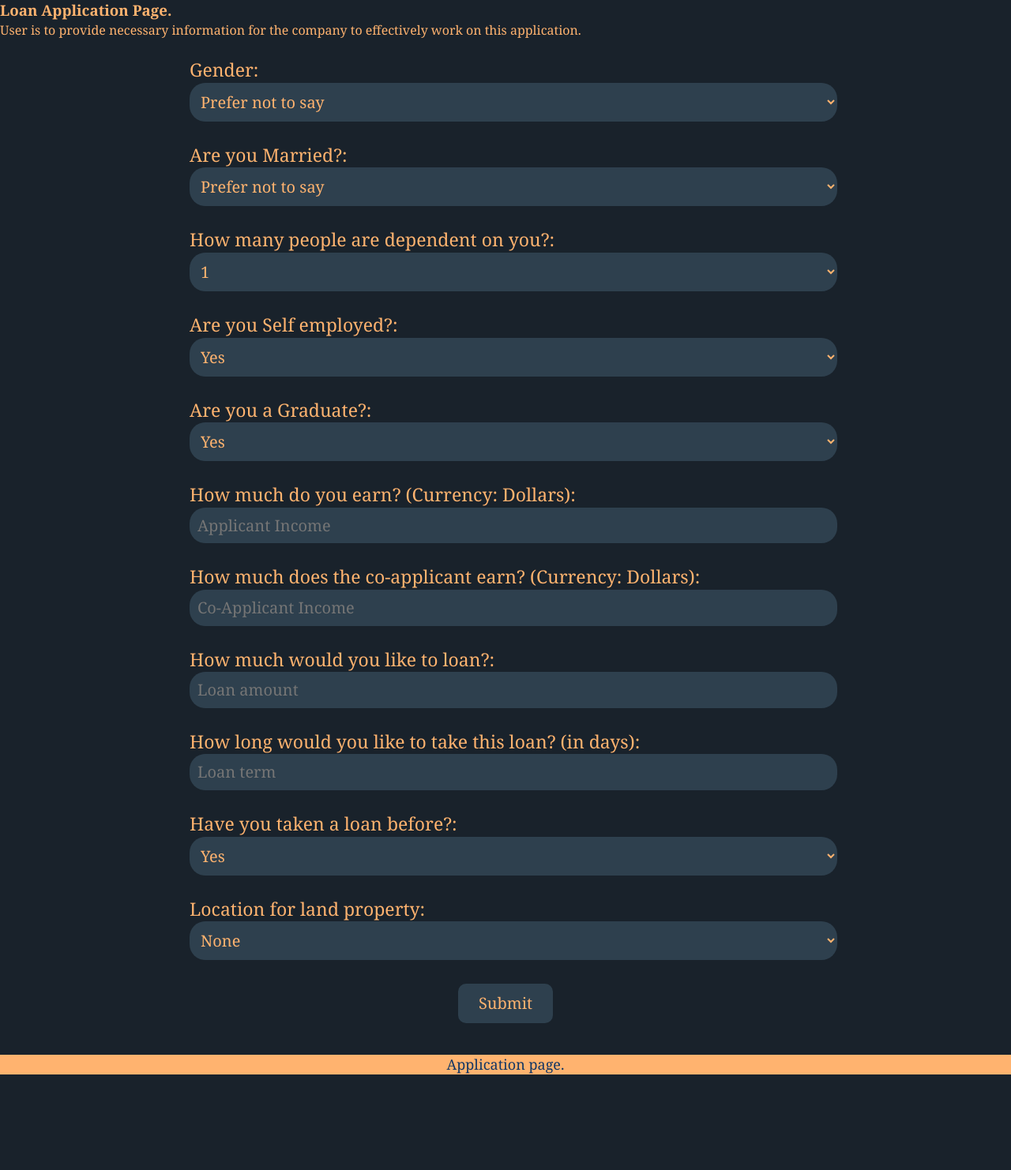
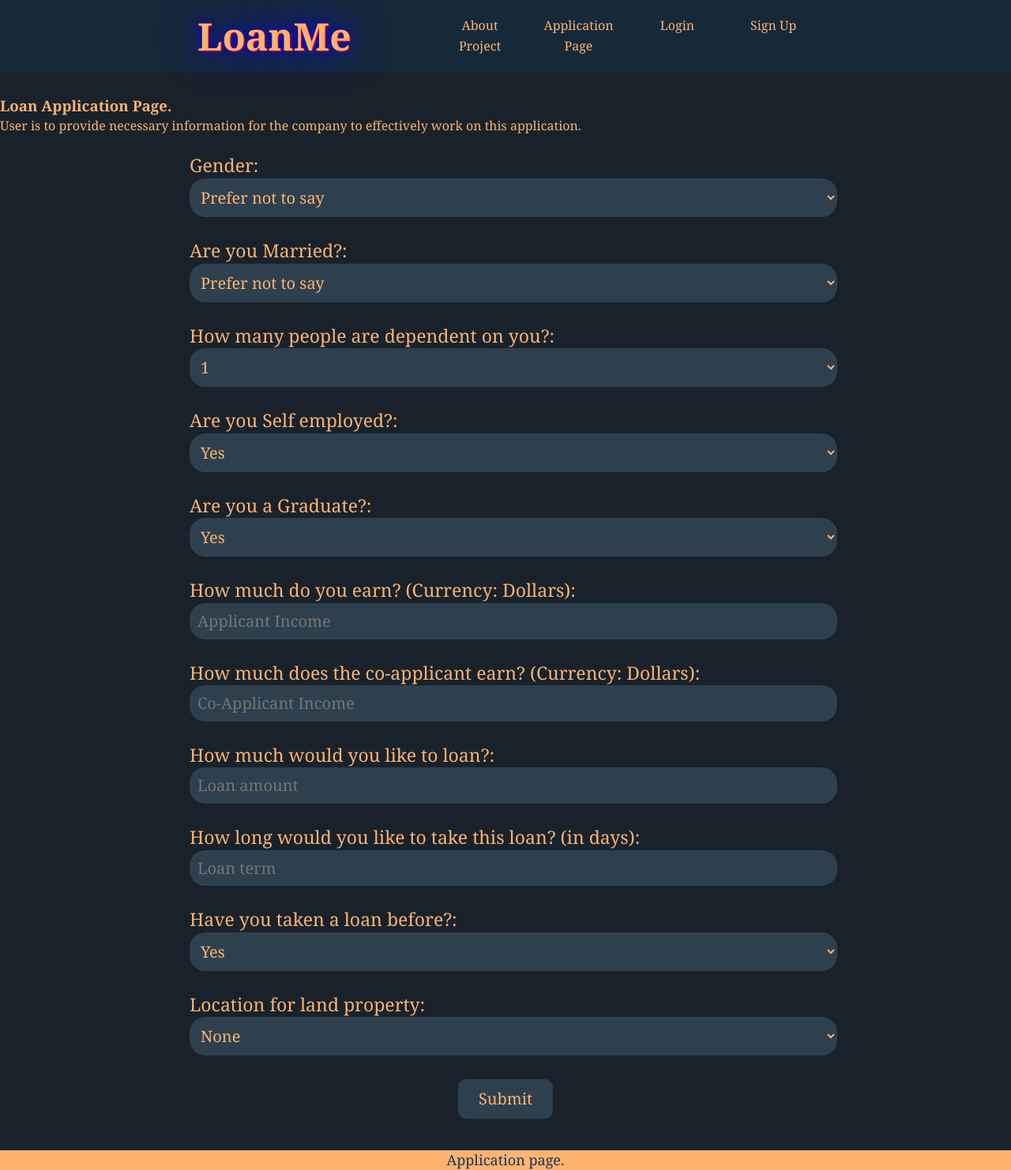
Before and after one commit to dev-tyta/LoanMe, a Flask app: page /application-page in a window 1280 px wide. Shown: the whole page at 79% size. Before the commit the page ends 1361 px from the top, so only its background shows below. Run offline with Flask 2, Linux system fonts and the light colour scheme; parts of the project's set-up code (start-up, migrations or seed data) failed here and were passed over.

Commit message:
inspirational application

```diff
--- a/Deployment/templates/page.html
+++ b/Deployment/templates/page.html
@@ -9,6 +9,18 @@
     <title>Loan Application Page</title>
 </head>
 <body>
+    <nav class="navbar">
+        <div class="container">
+            <div class="logo"><a href="/home">LoanMe</a></div>
+            <ul class="nav-list">
+                <li><a href="/about">About Project</a></li>
+                <li><a href="/availability">Application Page</a></li>
+                <li><a href="/login">Login</a></li>
+                <li><a href="/signup">Sign Up</a></li>
+            </ul>
+        </div>
+    </nav>
+
     <h3>Loan Application Page.</h3>
     <p>
         User is to provide necessary information for the company to effectively work on this application.
```
